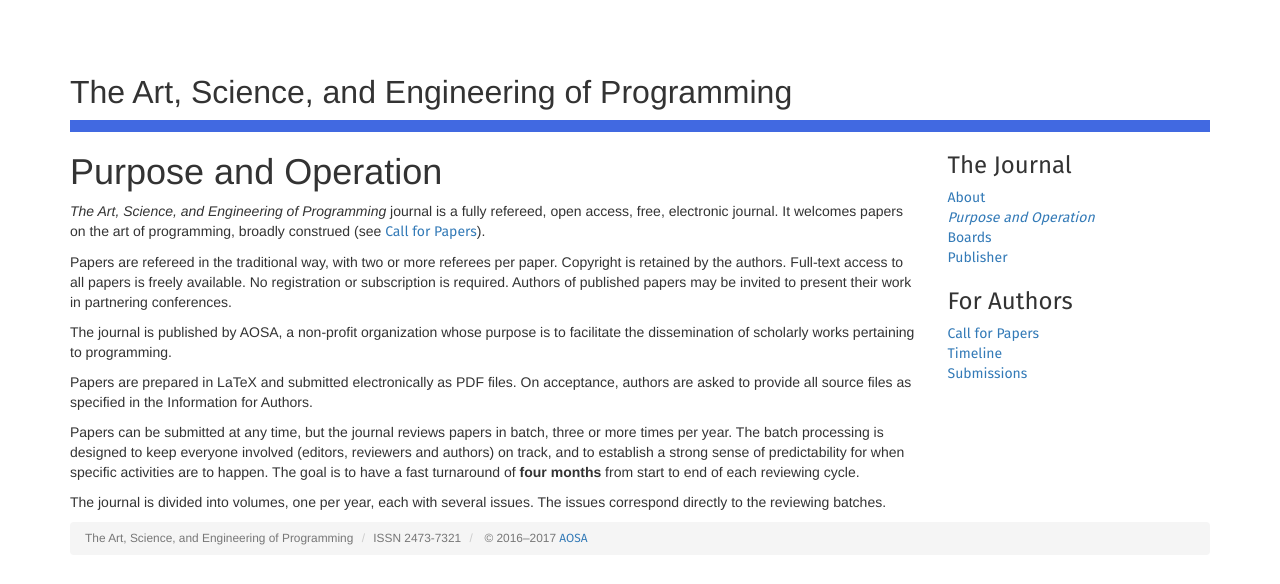
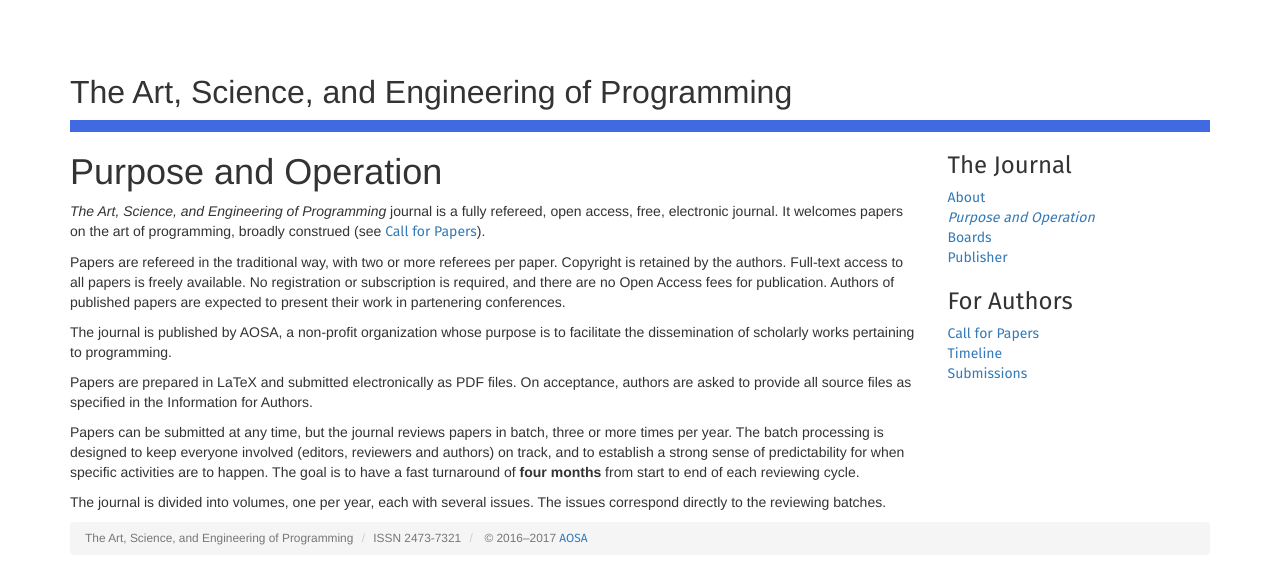
Before and after one commit to programming-journal/programming-journal.github.io, a Jekyll site: the page built from purpose/index.markdown, in a window 1280 px wide. Shown: the top 584 px of the page. Built offline with Jekyll 4.4.1, drawn with Linux system fonts in a browser that asks for light colours; nearby versions of some CDN libraries; library files that are not in the unit come from our copies.

Commit message:
Minor rewording

```diff
--- a/purpose/index.markdown
+++ b/purpose/index.markdown
@@ -7,7 +7,7 @@ order: 300
 ---
 *The Art, Science, and Engineering of Programming* journal is a fully refereed, open access, free, electronic journal. It welcomes papers on the art of programming, broadly construed (see [Call for Papers](/cfp)).
 
-Papers are refereed in the traditional way, with two or more referees per paper. Copyright is retained by the authors. Full-text access to all papers is freely available. No registration or subscription is required. Authors of published papers may be invited to present their work in partnering conferences.
+Papers are refereed in the traditional way, with two or more referees per paper. Copyright is retained by the authors. Full-text access to all papers is freely available. No registration or subscription is required, and there are no Open Access fees for publication. Authors of published papers are expected to present their work in partenering conferences.
 
 The journal is published by AOSA, a non-profit organization whose purpose is to facilitate the dissemination of scholarly works pertaining to programming.
 
```
